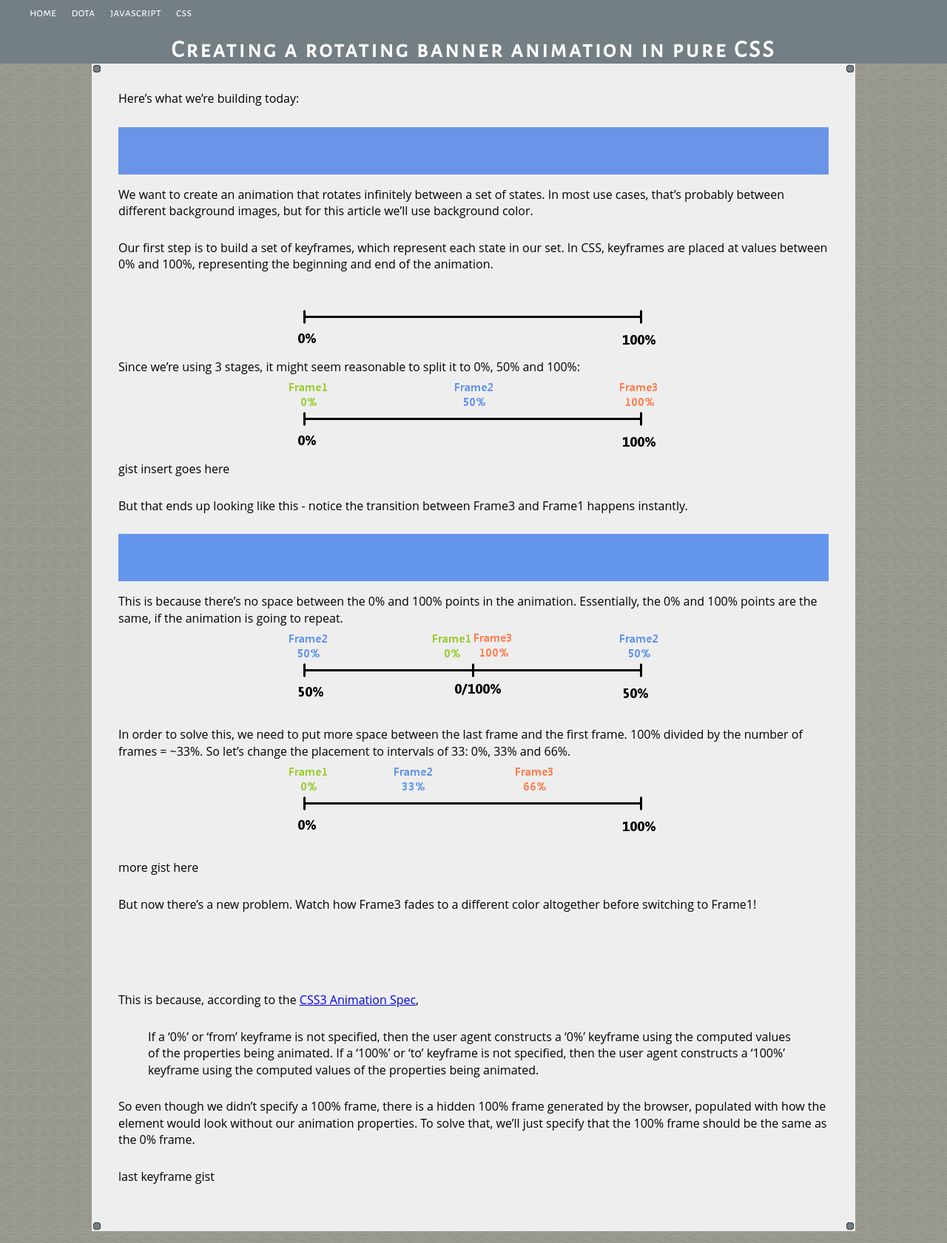
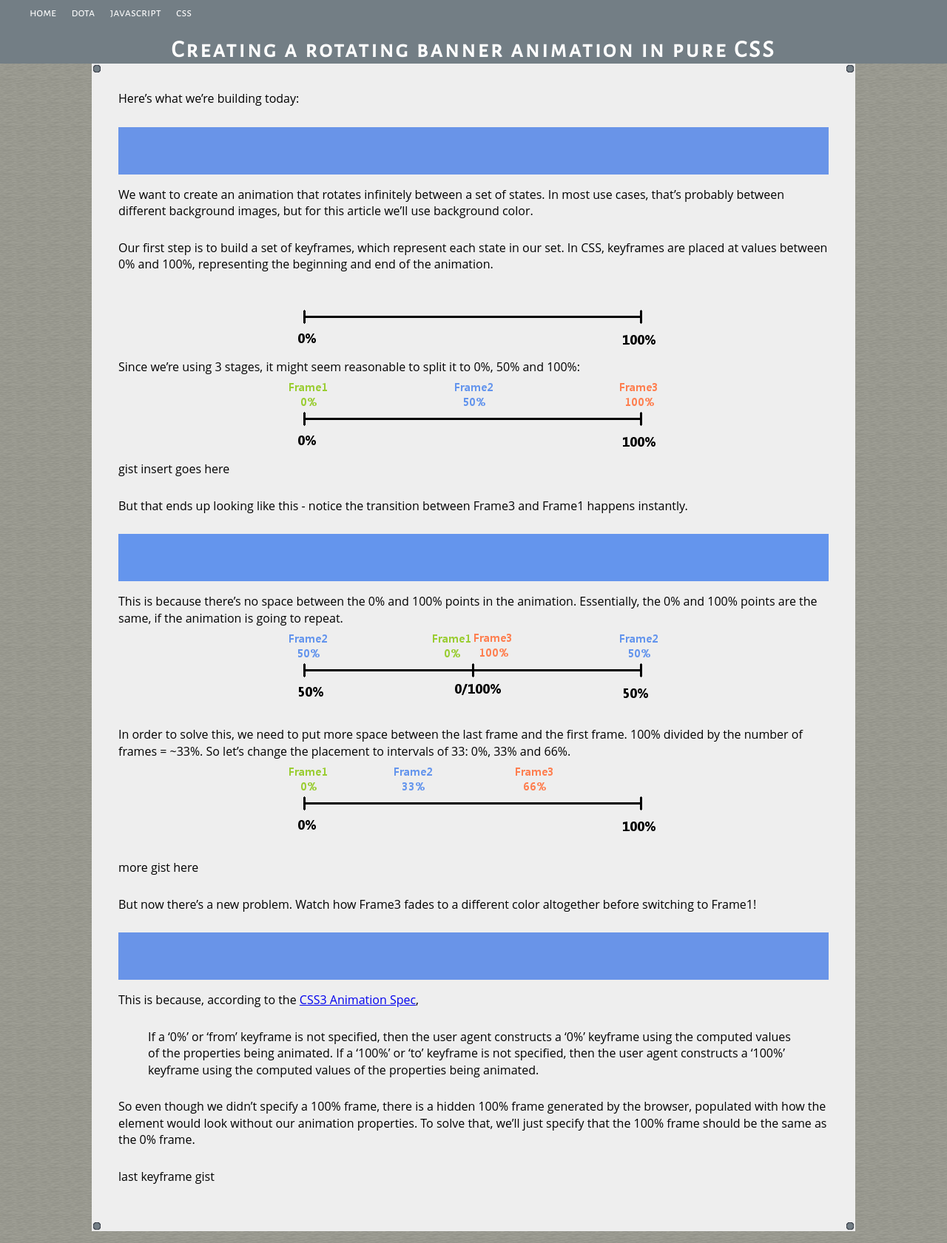
Before and after one commit to Thristhart/techniques, a Jekyll site: the page built from css/banner_rotation.md, in a window 1280 px wide. Shown: the whole page at 74% size. Built offline with Jekyll 4.4.1, drawn with Linux system fonts in a browser that asks for light colours.

Commit message:
Updated banner_rotation.md

```diff
--- a/css/banner_rotation.md
+++ b/css/banner_rotation.md
@@ -33,7 +33,7 @@ more gist here
 
 But now there's a new problem. Watch how Frame3 fades to a different color altogether before switching to Frame1!
 
-<div class="banner attempt3"></div>
+<div class="banner attempt2"></div>
 
 This is because, according to the [CSS3 Animation Spec](http://www.w3.org/TR/css3-animations/#keyframes),
 > If a ‘0%’ or ‘from’ keyframe is not specified, then the user agent constructs a ‘0%’
```
